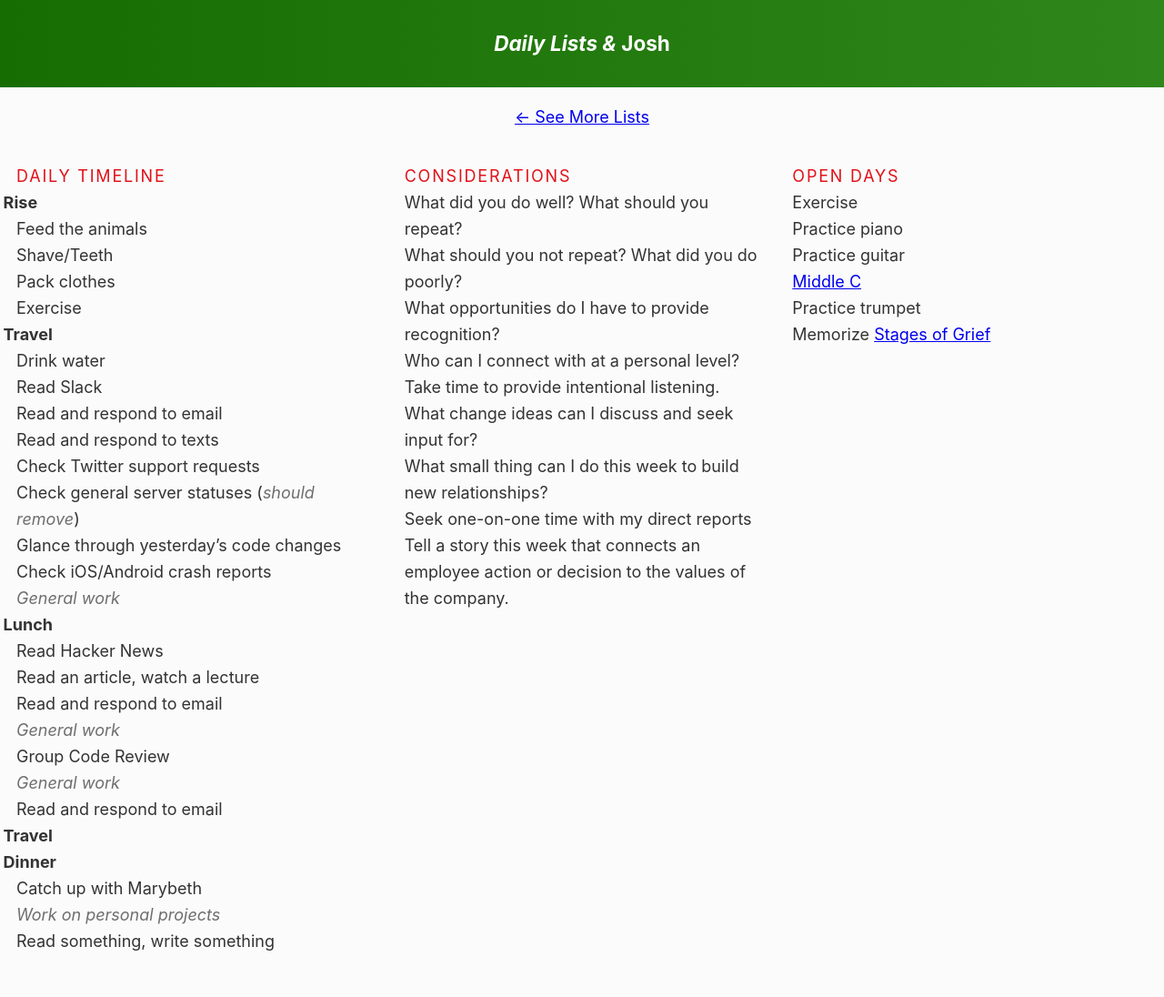
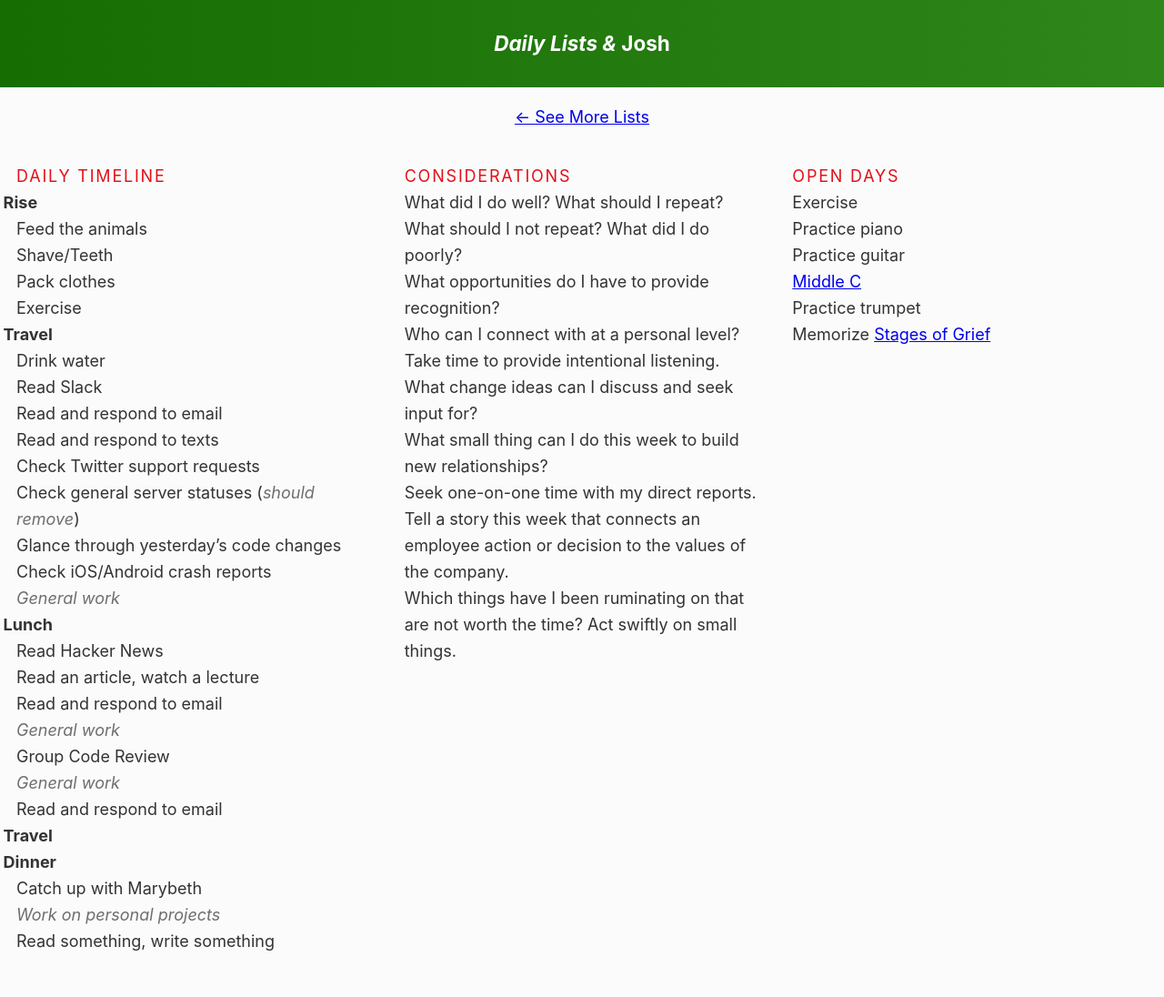
Before and after one commit to joshbeckman/andjosh.github.io, a Jekyll site: the page built from _lists/daily-lists.md, in a window 1280 px wide. Shown: the whole page at 91% size. Built offline with Jekyll 4.4.1, drawn with Linux system fonts in a browser that asks for light colours.

Commit message:
Update daily-lists.md

```diff
--- a/_lists/daily-lists.md
+++ b/_lists/daily-lists.md
@@ -47,15 +47,16 @@ permalink: /lists/daily/
 
 <!--two items:-->
 
-- What did you do well? What should you repeat?
-- What should you not repeat? What did you do poorly?
+- What did I do well? What should I repeat?
+- What should I not repeat? What did I do poorly?
 - What opportunities do I have to provide recognition?
 - Who can I connect with at a personal level?
 - Take time to provide intentional listening.
 - What change ideas can I discuss and seek input for?
 - What small thing can I do this week to build new relationships?
-- Seek one-on-one time with my direct reports
+- Seek one-on-one time with my direct reports.
 - Tell a story this week that connects an employee action or decision to the values of the company.
+- Which things have I been ruminating on that are not worth the time? Act swiftly on small things.
 
 <!--two items:-->
 
```
